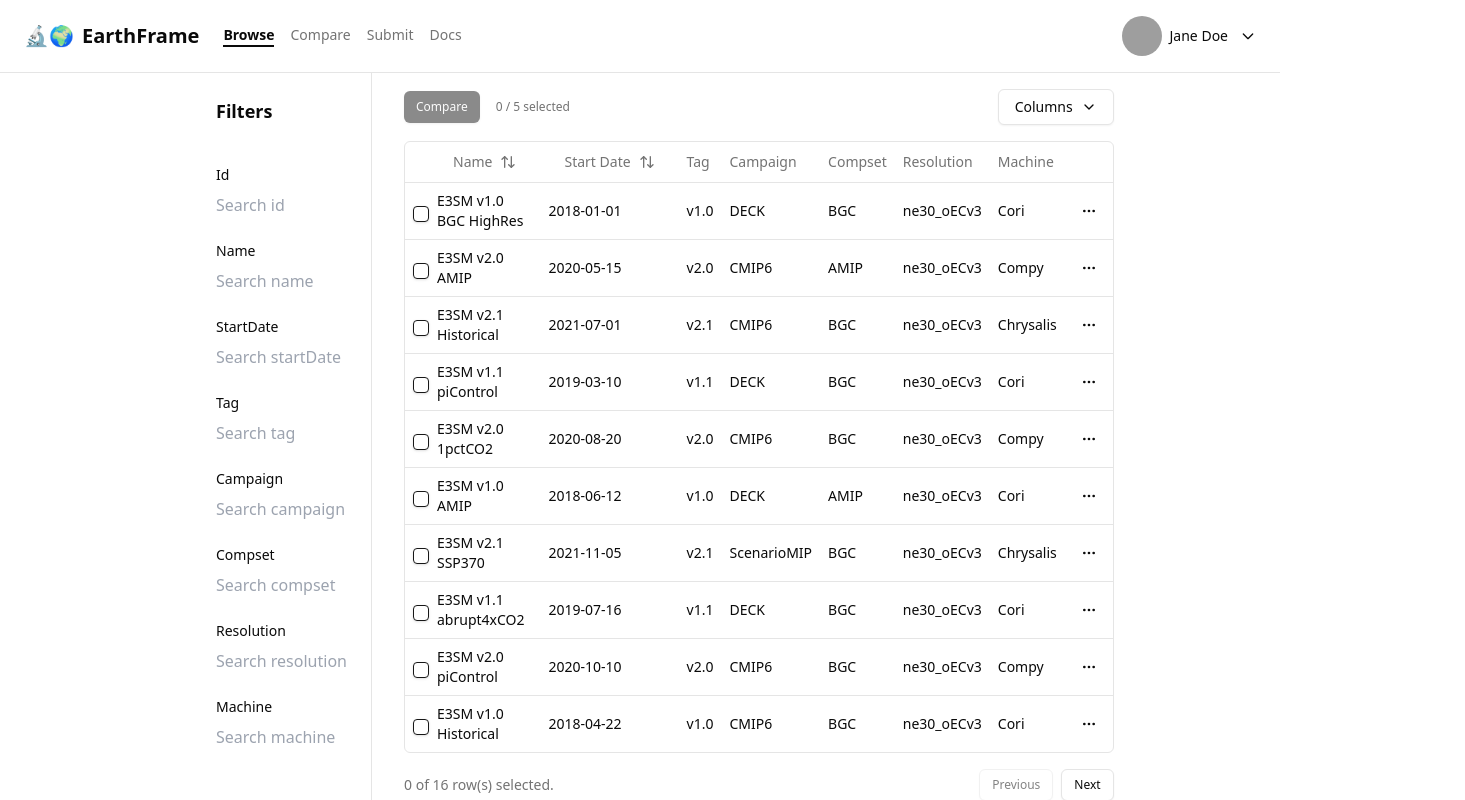
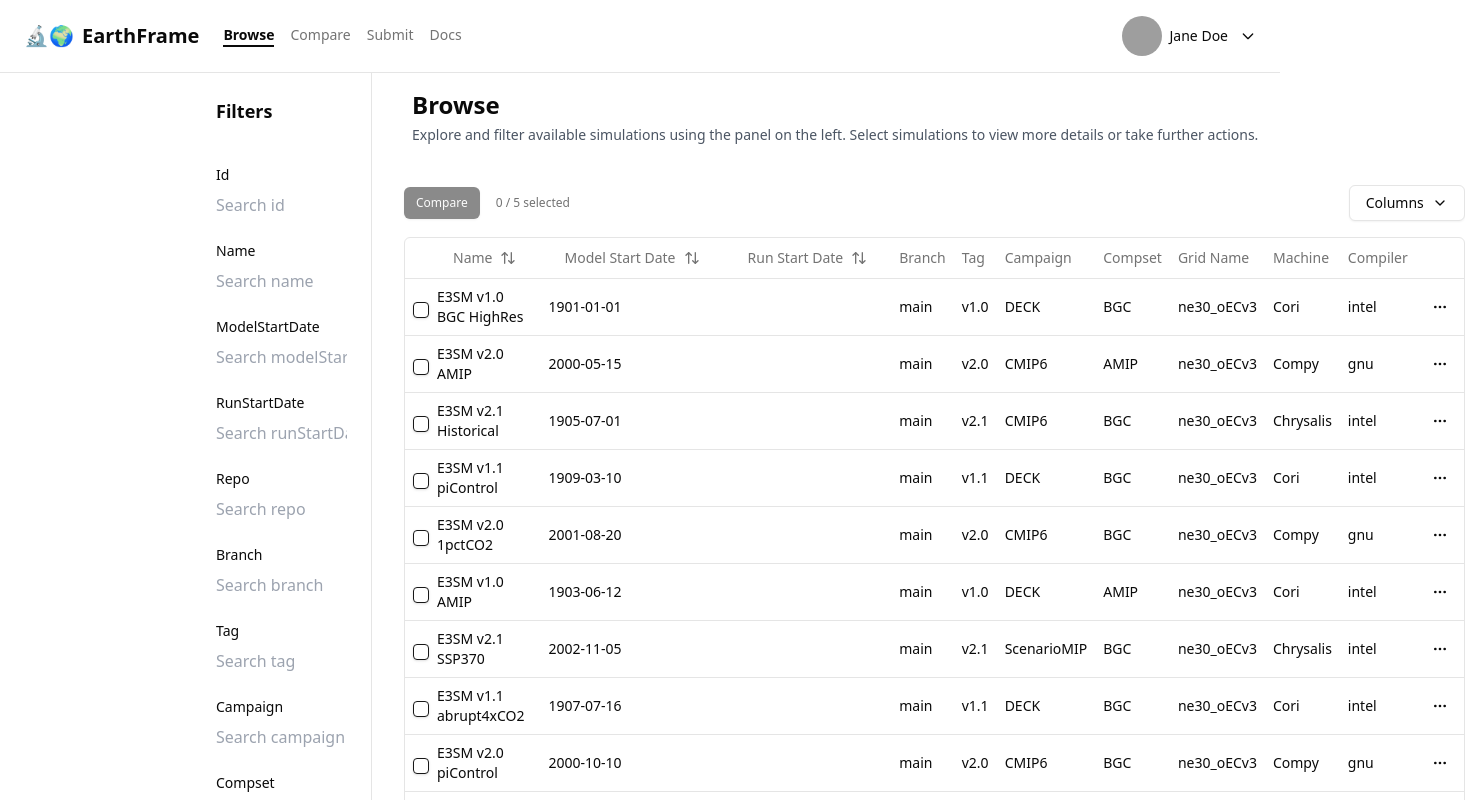
Before and after one commit to E3SM-Project/earthframe, a React (Vite) app in the folder frontend/: page /browse in a window 1280 px wide. Shown: the top 800 px of the page, 1465 px wide, since content can reach past the window. Built offline with nearby package versions, Linux system fonts and the light colour scheme; grey boxes are pictures that could not be loaded.

Commit message:
Update interface Simulation

```diff
--- a/frontend/public/data/simulations.json
+++ b/frontend/public/data/simulations.json
@@ -2,177 +2,353 @@
   {
     "id": "sim-a",
     "name": "E3SM v1.0 BGC HighRes",
-    "startDate": "2018-01-01",
+    "modelStartDate": "1901-01-01",
+    "runStartDate": "2018-01-02",
+    "repo": "E3SM",
+    "branch": "main",
     "tag": "v1.0",
     "campaign": "DECK",
     "compset": "BGC",
-    "resolution": "ne30_oECv3",
+    "gridName": "ne30_oECv3",
     "machine": "Cori",
-    "notes": "High resolution BGC simulation for DECK. Initial test run showed stable performance."
+    "compiler": "intel",
+    "notes": "High resolution BGC simulation for DECK. Initial test run showed stable performance.",
+    "keyFeatures": "High resolution, BGC compset, DECK campaign.",
+    "knownIssues": "None reported.",
+    "runScripts": ["https://dummy.url/run-script-a"],
+    "outputLocation": ["https://dummy.url/output-a"],
+    "archiveLocation": ["https://dummy.url/archive-a"],
+    "diagnosticLinks": ["https://dummy.url/diagnostics-a"],
+    "paceLinks": ["https://dummy.url/pace-a"]
   },
   {
     "id": "sim-b",
     "name": "E3SM v2.0 AMIP",
-    "startDate": "2020-05-15",
+    "modelStartDate": "2000-05-15",
+    "runStartDate": "2020-05-16",
+    "repo": "E3SM",
+    "branch": "main",
     "tag": "v2.0",
     "campaign": "CMIP6",
     "compset": "AMIP",
-    "resolution": "ne30_oECv3",
+    "gridName": "ne30_oECv3",
     "machine": "Compy",
-    "notes": "AMIP run using v2.0. Output validated against observational SSTs."
+    "compiler": "gnu",
+    "notes": "AMIP run using v2.0. Output validated against observational SSTs.",
+    "keyFeatures": "AMIP compset, validated output.",
+    "knownIssues": "None reported.",
+    "runScripts": ["https://dummy.url/run-script-b"],
+    "outputLocation": ["https://dummy.url/output-b"],
+    "archiveLocation": ["https://dummy.url/archive-b"],
+    "diagnosticLinks": ["https://dummy.url/diagnostics-b"],
+    "paceLinks": ["https://dummy.url/pace-b"]
   },
   {
     "id": "sim-c",
     "name": "E3SM v2.1 Historical",
-    "startDate": "2021-07-01",
+    "modelStartDate": "1905-07-01",
+    "runStartDate": "2021-07-02",
+    "repo": "E3SM",
+    "branch": "main",
     "tag": "v2.1",
     "campaign": "CMIP6",
     "compset": "BGC",
-    "resolution": "ne30_oECv3",
+    "gridName": "ne30_oECv3",
     "machine": "Chrysalis",
-    "notes": "Historical simulation for CMIP6. Includes updated forcing datasets."
+    "compiler": "intel",
+    "notes": "Historical simulation for CMIP6. Includes updated forcing datasets.",
+    "keyFeatures": "Updated forcing datasets, historical run.",
+    "knownIssues": "None reported.",
+    "runScripts": ["https://dummy.url/run-script-c"],
+    "outputLocation": ["https://dummy.url/output-c"],
+    "archiveLocation": ["https://dummy.url/archive-c"],
+    "diagnosticLinks": ["https://dummy.url/diagnostics-c"],
+    "paceLinks": ["https://dummy.url/pace-c"]
   },
   {
     "id": "sim-d",
     "name": "E3SM v1.1 piControl",
-    "startDate": "2019-03-10",
+    "modelStartDate": "1909-03-10",
+    "runStartDate": "2019-03-11",
+    "repo": "E3SM",
+    "branch": "main",
     "tag": "v1.1",
     "campaign": "DECK",
     "compset": "BGC",
-    "resolution": "ne30_oECv3",
+    "gridName": "ne30_oECv3",
     "machine": "Cori",
-    "notes": "Pre-industrial control run. Used for baseline comparison."
+    "compiler": "intel",
+    "notes": "Pre-industrial control run. Used for baseline comparison.",
+    "keyFeatures": "Pre-industrial control, baseline comparison.",
+    "knownIssues": "None reported.",
+    "runScripts": ["https://dummy.url/run-script-d"],
+    "outputLocation": ["https://dummy.url/output-d"],
+    "archiveLocation": ["https://dummy.url/archive-d"],
+    "diagnosticLinks": ["https://dummy.url/diagnostics-d"],
+    "paceLinks": ["https://dummy.url/pace-d"]
   },
   {
     "id": "sim-e",
     "name": "E3SM v2.0 1pctCO2",
-    "startDate": "2020-08-20",
+    "modelStartDate": "2001-08-20",
+    "runStartDate": "2020-08-21",
+    "repo": "E3SM",
+    "branch": "main",
     "tag": "v2.0",
     "campaign": "CMIP6",
     "compset": "BGC",
-    "resolution": "ne30_oECv3",
+    "gridName": "ne30_oECv3",
     "machine": "Compy",
-    "notes": "CO2 increases at 1% per year. Run completed successfully."
+    "compiler": "gnu",
+    "notes": "CO2 increases at 1% per year. Run completed successfully.",
+    "keyFeatures": "1% CO2 increase scenario.",
+    "knownIssues": "None reported.",
+    "runScripts": ["https://dummy.url/run-script-e"],
+    "outputLocation": ["https://dummy.url/output-e"],
+    "archiveLocation": ["https://dummy.url/archive-e"],
+    "diagnosticLinks": ["https://dummy.url/diagnostics-e"],
+    "paceLinks": ["https://dummy.url/pace-e"]
   },
   {
     "id": "sim-f",
     "name": "E3SM v1.0 AMIP",
-    "startDate": "2018-06-12",
+    "modelStartDate": "1903-06-12",
+    "runStartDate": "2018-06-13",
+    "repo": "E3SM",
+    "branch": "main",
     "tag": "v1.0",
     "campaign": "DECK",
     "compset": "AMIP",
-    "resolution": "ne30_oECv3",
+    "gridName": "ne30_oECv3",
     "machine": "Cori",
-    "notes": "AMIP simulation for DECK. Used for model tuning."
+    "compiler": "intel",
+    "notes": "AMIP simulation for DECK. Used for model tuning.",
+    "keyFeatures": "AMIP compset, model tuning.",
+    "knownIssues": "None reported.",
+    "runScripts": ["https://dummy.url/run-script-f"],
+    "outputLocation": ["https://dummy.url/output-f"],
+    "archiveLocation": ["https://dummy.url/archive-f"],
+    "diagnosticLinks": ["https://dummy.url/diagnostics-f"],
+    "paceLinks": ["https://dummy.url/pace-f"]
   },
   {
     "id": "sim-g",
     "name": "E3SM v2.1 SSP370",
-    "startDate": "2021-11-05",
+    "modelStartDate": "2002-11-05",
+    "runStartDate": "2021-11-06",
+    "repo": "E3SM",
+    "branch": "main",
     "tag": "v2.1",
     "campaign": "ScenarioMIP",
     "compset": "BGC",
-    "resolution": "ne30_oECv3",
+    "gridName": "ne30_oECv3",
     "machine": "Chrysalis",
-    "notes": "ScenarioMIP SSP370 pathway. Includes updated land use."
+    "compiler": "intel",
+    "notes": "ScenarioMIP SSP370 pathway. Includes updated land use.",
+    "keyFeatures": "SSP370 scenario, updated land use.",
+    "knownIssues": "None reported.",
+    "runScripts": ["https://dummy.url/run-script-g"],
+    "outputLocation": ["https://dummy.url/output-g"],
+    "archiveLocation": ["https://dummy.url/archive-g"],
+    "diagnosticLinks": ["https://dummy.url/diagnostics-g"],
+    "paceLinks": ["https://dummy.url/pace-g"]
   },
   {
     "id": "sim-h",
     "name": "E3SM v1.1 abrupt4xCO2",
-    "startDate": "2019-07-16",
+    "modelStartDate": "1907-07-16",
+    "runStartDate": "2019-07-17",
+    "repo": "E3SM",
+    "branch": "main",
     "tag": "v1.1",
     "campaign": "DECK",
     "compset": "BGC",
-    "resolution": "ne30_oECv3",
+    "gridName": "ne30_oECv3",
     "machine": "Cori",
-    "notes": "Abrupt 4xCO2 experiment. Used for climate sensitivity analysis."
+    "compiler": "intel",
+    "notes": "Abrupt 4xCO2 experiment. Used for climate sensitivity analysis.",
+    "keyFeatures": "Abrupt 4xCO2, climate sensitivity.",
+    "knownIssues": "None reported.",
+    "runScripts": ["https://dummy.url/run-script-h"],
+    "outputLocation": ["https://dummy.url/output-h"],
+    "archiveLocation": ["https://dummy.url/archive-h"],
+    "diagnosticLinks": ["https://dummy.url/diagnostics-h"],
+    "paceLinks": ["https://dummy.url/pace-h"]
   },
   {
     "id": "sim-i",
     "name": "E3SM v2.0 piControl",
-    "startDate": "2020-10-10",
+    "modelStartDate": "2000-10-10",
+    "runStartDate": "2020-10-11",
+    "repo": "E3SM",
+    "branch": "main",
     "tag": "v2.0",
     "campaign": "CMIP6",
     "compset": "BGC",
-    "resolution": "ne30_oECv3",
+    "gridName": "ne30_oECv3",
     "machine": "Compy",
-    "notes": "Pre-industrial control for v2.0. No major issues reported."
+    "compiler": "gnu",
+    "notes": "Pre-industrial control for v2.0. No major issues reported.",
+    "keyFeatures": "Pre-industrial control, v2.0.",
+    "knownIssues": "None reported.",
+    "runScripts": ["https://dummy.url/run-script-i"],
+    "outputLocation": ["https://dummy.url/output-i"],
+    "archiveLocation": ["https://dummy.url/archive-i"],
+    "diagnosticLinks": ["https://dummy.url/diagnostics-i"],
+    "paceLinks": ["https://dummy.url/pace-i"]
   },
   {
     "id": "sim-j",
     "name": "E3SM v1.0 Historical",
-    "startDate": "2018-04-22",
+    "modelStartDate": "1905-04-22",
+    "runStartDate": "2018-04-23",
+    "repo": "E3SM",
+    "branch": "main",
     "tag": "v1.0",
     "campaign": "CMIP6",
     "compset": "BGC",
-    "resolution": "ne30_oECv3",
+    "gridName": "ne30_oECv3",
     "machine": "Cori",
-    "notes": "Historical run for CMIP6. Data archived on NERSC."
+    "compiler": "intel",
+    "notes": "Historical run for CMIP6. Data archived on NERSC.",
+    "keyFeatures": "Historical run, CMIP6.",
+    "knownIssues": "None reported.",
+    "runScripts": ["https://dummy.url/run-script-j"],
+    "outputLocation": ["https://dummy.url/output-j"],
+    "archiveLocation": ["https://dummy.url/archive-j"],
+    "diagnosticLinks": ["https://dummy.url/diagnostics-j"],
+    "paceLinks": ["https://dummy.url/pace-j"]
   },
   {
     "id": "sim-k",
     "name": "E3SM v2.1 AMIP",
-    "startDate": "2021-09-14",
+    "modelStartDate": "2003-09-14",
+    "runStartDate": "2021-09-15",
+    "repo": "E3SM",
+    "branch": "main",
     "tag": "v2.1",
     "campaign": "CMIP6",
     "compset": "AMIP",
-    "resolution": "ne30_oECv3",
+    "gridName": "ne30_oECv3",
     "machine": "Chrysalis",
-    "notes": "AMIP simulation with v2.1. Used for atmospheric diagnostics."
+    "compiler": "intel",
+    "notes": "AMIP simulation with v2.1. Used for atmospheric diagnostics.",
+    "keyFeatures": "AMIP compset, atmospheric diagnostics.",
+    "knownIssues": "None reported.",
+    "runScripts": ["https://dummy.url/run-script-k"],
+    "outputLocation": ["https://dummy.url/output-k"],
+    "archiveLocation": ["https://dummy.url/archive-k"],
+    "diagnosticLinks": ["https://dummy.url/diagnostics-k"],
+    "paceLinks": ["https://dummy.url/pace-k"]
   },
   {
     "id": "sim-l",
     "name": "E3SM v1.1 SSP585",
-    "startDate": "2019-12-28",
+    "modelStartDate": "1906-12-28",
+    "runStartDate": "2019-12-29",
+    "repo": "E3SM",
+    "branch": "main",
     "tag": "v1.1",
     "campaign": "ScenarioMIP",
     "compset": "BGC",
-    "resolution": "ne30_oECv3",
+    "gridName": "ne30_oECv3",
     "machine": "Cori",
-    "notes": "High emissions scenario. Output used in impact studies."
+    "compiler": "intel",
+    "notes": "High emissions scenario. Output used in impact studies.",
+    "keyFeatures": "SSP585 scenario, high emissions.",
+    "knownIssues": "None reported.",
+    "runScripts": ["https://dummy.url/run-script-l"],
+    "outputLocation": ["https://dummy.url/output-l"],
+    "archiveLocation": ["https://dummy.url/archive-l"],
+    "diagnosticLinks": ["https://dummy.url/diagnostics-l"],
+    "paceLinks": ["https://dummy.url/pace-l"]
   },
   {
     "id": "sim-m",
     "name": "E3SM v2.0 abrupt4xCO2",
-    "startDate": "2020-11-05",
+    "modelStartDate": "2000-01-01",
+    "runStartDate": "2020-11-06",
+    "repo": "E3SM",
+    "branch": "main",
     "tag": "v2.0",
     "campaign": "CMIP6",
     "compset": "BGC",
-    "resolution": "ne30_oECv3",
+    "gridName": "ne30_oECv3",
     "machine": "Compy",
-    "notes": "Abrupt 4xCO2 for v2.0. Results consistent with previous versions."
+    "compiler": "gnu",
+    "notes": "Abrupt 4xCO2 for v2.0. Results consistent with previous versions.",
+    "keyFeatures": "Abrupt 4xCO2, v2.0.",
+    "knownIssues": "None reported.",
+    "runScripts": ["https://dummy.url/run-script-m"],
+    "outputLocation": ["https://dummy.url/output-m"],
+    "archiveLocation": ["https://dummy.url/archive-m"],
+    "diagnosticLinks": ["https://dummy.url/diagnostics-m"],
+    "paceLinks": ["https://dummy.url/pace-m"]
   },
   {
     "id": "sim-n",
     "name": "E3SM v2.1 1pctCO2",
-    "startDate": "2021-05-19",
+    "modelStartDate": "2001-05-19",
+    "runStartDate": "2021-05-20",
+    "repo": "E3SM",
+    "branch": "main",
     "tag": "v2.1",
     "campaign": "CMIP6",
     "compset": "BGC",
-    "resolution": "ne30_oECv3",
+    "gridName": "ne30_oECv3",
     "machine": "Chrysalis",
-    "notes": "1% CO2 increase scenario. Model output under review."
+    "compiler": "intel",
+    "notes": "1% CO2 increase scenario. Model output under review.",
+    "keyFeatures": "1% CO2 increase, v2.1.",
+    "knownIssues": "Model output under review.",
+    "runScripts": ["https://dummy.url/run-script-n"],
+    "outputLocation": ["https://dummy.url/output-n"],
+    "archiveLocation": ["https://dummy.url/archive-n"],
+    "diagnosticLinks": ["https://dummy.url/diagnostics-n"],
+    "paceLinks": ["https://dummy.url/pace-n"]
   },
   {
     "id": "sim-o",
     "name": "E3SM v1.0 SSP245",
-    "startDate": "2018-10-30",
+    "modelStartDate": "1908-10-30",
+    "runStartDate": "2018-10-31",
+    "repo": "E3SM",
+    "branch": "main",
     "tag": "v1.0",
     "campaign": "ScenarioMIP",
     "compset": "BGC",
-    "resolution": "ne30_oECv3",
+    "gridName": "ne30_oECv3",
     "machine": "Cori",
-    "notes": "SSP245 scenario. Used for multi-model comparison."
+    "compiler": "intel",
+    "notes": "SSP245 scenario. Used for multi-model comparison.",
+    "keyFeatures": "SSP245 scenario, multi-model comparison.",
+    "knownIssues": "None reported.",
+    "runScripts": ["https://dummy.url/run-script-o"],
+    "outputLocation": ["https://dummy.url/output-o"],
+    "archiveLocation": ["https://dummy.url/archive-o"],
+    "diagnosticLinks": ["https://dummy.url/diagnostics-o"],
+    "paceLinks": ["https://dummy.url/pace-o"]
   },
   {
     "id": "sim-p",
     "name": "E3SM v2.1 Historical",
-    "startDate": "2021-04-11",
+    "modelStartDate": "2002-04-11",
+    "runStartDate": "2021-04-12",
+    "repo": "E3SM",
+    "branch": "main",
     "tag": "v2.1",
     "campaign": "CMIP6",
     "compset": "BGC",
-    "resolution": "ne30_oECv3",
+    "gridName": "ne30_oECv3",
     "machine": "Chrysalis",
-    "notes": "Historical simulation for v2.1. Includes updated aerosol emissions."
+    "compiler": "intel",
+    "notes": "Historical simulation for v2.1. Includes updated aerosol emissions.",
+    "keyFeatures": "Updated aerosol emissions, historical run.",
+    "knownIssues": "None reported.",
+    "runScripts": ["https://dummy.url/run-script-p"],
+    "outputLocation": ["https://dummy.url/output-p"],
+    "archiveLocation": ["https://dummy.url/archive-p"],
+    "diagnosticLinks": ["https://dummy.url/diagnostics-p"],
+    "paceLinks": ["https://dummy.url/pace-p"]
   }
 ]
--- a/frontend/src/App.tsx
+++ b/frontend/src/App.tsx
@@ -6,13 +6,32 @@ import { useEffect, useMemo, useState } from 'react';
 export interface Simulation {
   id: string;
   name: string;
-  startDate: string;
-  tag: string;
+  modelStartDate: string; // Start date of the model simulation
+  runStartDate: string; // Date when the simulation run started
+
+  repo: string; // Default "E3SM", can be forked repos for rare cases
+  branch: string; // At least one of branch or tag is required
+  tag: string; // At least one of branch or tag is required
+
   campaign: string;
   compset: string;
-  resolution: string;
+  gridName: string;
   machine: string;
-  notes?: string;
+  compiler: string;
+
+  notes: string;
+  keyFeatures: string;
+  knownIssues: string;
+
+  runScripts: ExternalUrl[];
+  outputLocation: ExternalUrl[];
+  archiveLocation: ExternalUrl[];
+  diagnosticLinks: ExternalUrl[];
+  paceLinks: ExternalUrl[];
+}
+export interface ExternalUrl {
+  label: string; // e.g., "Documentation", "Results"
+  url: string;
 }
 
 export default function App() {
--- a/frontend/src/pages/Browse/Browse.tsx
+++ b/frontend/src/pages/Browse/Browse.tsx
@@ -6,13 +6,18 @@ import { useState, useMemo } from 'react';
 export interface FilterState {
   id: string;
   name: string;
-  startDate: string;
-  tag: string;
+  modelStartDate: string; // Start date of the model simulation
+  runStartDate: string; // Date when the simulation was run
+
+  repo: string; // Default "E3SM", can be forked repos for rare cases
+  branch: string; // At least one of branch or tag is required
+  tag: string; // At least one of branch or tag is required
+
   campaign: string;
   compset: string;
-  resolution: string;
+  gridName: string;
   machine: string;
-  notes?: string;
+  compiler: string;
 }
 
 interface BrowseProps {
@@ -25,12 +30,16 @@ const Browse = ({ data, selectedDataIds, setSelectedDataIds }: BrowseProps) => {
   const [filters, setFilters] = useState<FilterState>({
     id: '',
     name: '',
-    startDate: '',
+    modelStartDate: '',
+    runStartDate: '',
+    repo: '',
+    branch: '',
     tag: '',
     campaign: '',
     compset: '',
-    resolution: '',
+    gridName: '',
     machine: '',
+    compiler: '',
   });
 
   const filteredData = useMemo(() => {
@@ -38,14 +47,16 @@ const Browse = ({ data, selectedDataIds, setSelectedDataIds }: BrowseProps) => {
       return (
         (!filters.id || record.id === filters.id) &&
         (!filters.name || record.name.toLowerCase().includes(filters.name.toLowerCase())) &&
-        (!filters.startDate || record.startDate === filters.startDate) &&
+        (!filters.modelStartDate || record.modelStartDate === filters.modelStartDate) &&
+        (!filters.runStartDate || record.runStartDate === filters.runStartDate) &&
+        (!filters.repo || record.repo === filters.repo) &&
+        (!filters.branch || record.branch === filters.branch) &&
         (!filters.tag || record.tag === filters.tag) &&
         (!filters.campaign || record.campaign === filters.campaign) &&
         (!filters.compset || record.compset === filters.compset) &&
-        (!filters.resolution || record.resolution === filters.resolution) &&
+        (!filters.gridName || record.gridName === filters.gridName) &&
         (!filters.machine || record.machine === filters.machine) &&
-        (!filters.notes ||
-          (record.notes && record.notes.toLowerCase().includes(filters.notes.toLowerCase())))
+        (!filters.compiler || record.compiler === filters.compiler)
       );
     });
   }, [data, filters]);
@@ -57,6 +68,13 @@ const Browse = ({ data, selectedDataIds, setSelectedDataIds }: BrowseProps) => {
           <FiltersPanel filters={filters} onChange={setFilters} />
         </div>
         <div className="flex-1">
+          <div className="w-full flex flex-col items-start mb-2 mt-4 px-2">
+            <h2 className="text-2xl font-semibold mb-1">Browse</h2>
+            <p className="text-gray-600 text-sm mb-4 max-w-4xl">
+              Explore and filter available simulations using the panel on the left. Select
+              simulations to view more details or take further actions.
+            </p>
+          </div>
           <DataTable
             data={data}
             filteredData={filteredData}
--- a/frontend/src/pages/Browse/DataTable.tsx
+++ b/frontend/src/pages/Browse/DataTable.tsx
@@ -320,42 +320,62 @@ const columns: ColumnDef<Simulation>[] = [
         <ArrowUpDown />
       </Button>
     ),
-    cell: ({ row }) => <div>{row.getValue('name') as string}</div>,
+    cell: ({ row }) => <div>{row.getValue('name')}</div>,
   },
   {
-    accessorKey: 'startDate',
+    accessorKey: 'modelStartDate',
     header: ({ column }) => (
       <Button variant="ghost" onClick={() => column.toggleSorting(column.getIsSorted() === 'asc')}>
-        Start Date
+        Model Start Date
         <ArrowUpDown />
       </Button>
     ),
-    cell: ({ row }) => <div>{row.getValue('startDate') as string}</div>,
+    cell: ({ row }) => <div>{row.getValue('modelStartDate')}</div>,
+  },
+  {
+    accessorKey: 'runDate',
+    header: ({ column }) => (
+      <Button variant="ghost" onClick={() => column.toggleSorting(column.getIsSorted() === 'asc')}>
+        Run Start Date
+        <ArrowUpDown />
+      </Button>
+    ),
+    cell: ({ row }) => <div>{row.getValue('runDate')}</div>,
+  },
+  {
+    accessorKey: 'branch',
+    header: 'Branch',
+    cell: ({ row }) => <div>{row.getValue('branch')}</div>,
   },
   {
     accessorKey: 'tag',
     header: 'Tag',
-    cell: ({ row }) => <div>{row.getValue('tag') as string}</div>,
+    cell: ({ row }) => <div>{row.getValue('tag')}</div>,
   },
   {
     accessorKey: 'campaign',
     header: 'Campaign',
-    cell: ({ row }) => <div>{row.getValue('campaign') as string}</div>,
+    cell: ({ row }) => <div>{row.getValue('campaign')}</div>,
   },
   {
     accessorKey: 'compset',
     header: 'Compset',
-    cell: ({ row }) => <div>{row.getValue('compset') as string}</div>,
+    cell: ({ row }) => <div>{row.getValue('compset')}</div>,
   },
   {
-    accessorKey: 'resolution',
-    header: 'Resolution',
-    cell: ({ row }) => <div>{row.getValue('resolution') as string}</div>,
+    accessorKey: 'gridName',
+    header: 'Grid Name',
+    cell: ({ row }) => <div>{row.getValue('gridName')}</div>,
   },
   {
     accessorKey: 'machine',
     header: 'Machine',
-    cell: ({ row }) => <div>{row.getValue('machine') as string}</div>,
+    cell: ({ row }) => <div>{row.getValue('machine')}</div>,
+  },
+  {
+    accessorKey: 'compiler',
+    header: 'Compiler',
+    cell: ({ row }) => <div>{row.getValue('compiler')}</div>,
   },
   {
     id: 'actions',
--- a/frontend/src/pages/Compare/Compare.tsx
+++ b/frontend/src/pages/Compare/Compare.tsx
@@ -57,7 +57,7 @@ const CompareSimulations = ({
       {
         label: 'Resolution',
         values: selectedDataIds.map(
-          (id) => selectedData.find((sim) => sim.id === id)?.resolution || '',
+          (id) => selectedData.find((sim) => sim.id === id)?.gridName || '',
         ),
       },
       {
@@ -184,6 +184,13 @@ const CompareSimulations = ({
 
   return (
     <div className="max-w-screen-2xl mx-auto p-4 overflow-x-auto">
+      <header className="mb-6">
+        <h1 className="text-3xl font-bold mb-2">Compare Simulations</h1>
+        <p className="text-gray-600 max-w-6xl">
+          Compare multiple simulations side by side. Drag columns to reorder, hide or remove
+          simulations, and expand sections for detailed metrics.
+        </p>
+      </header>
       {/* ComparisonAI section */}
       <ComparisonAI
         selectedSimulations={selectedData.filter((sim) => selectedDataIds.includes(sim.id))}
```
